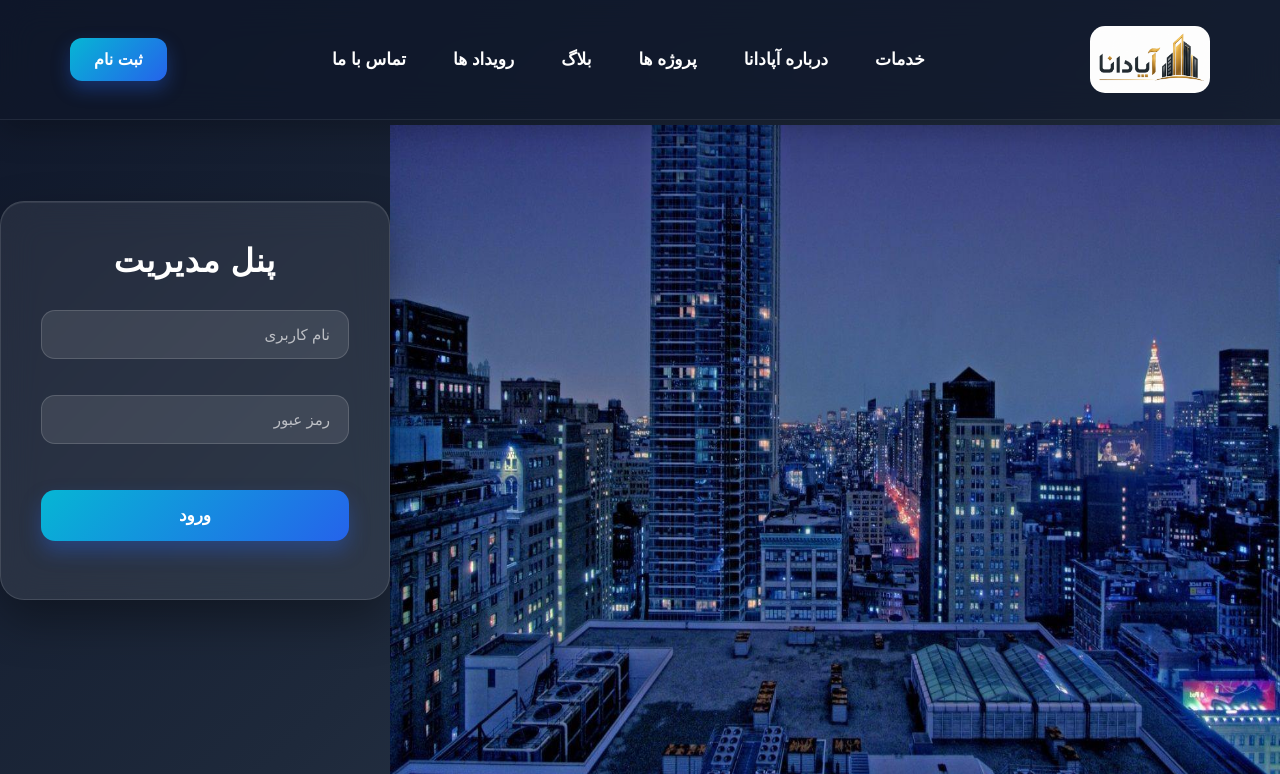
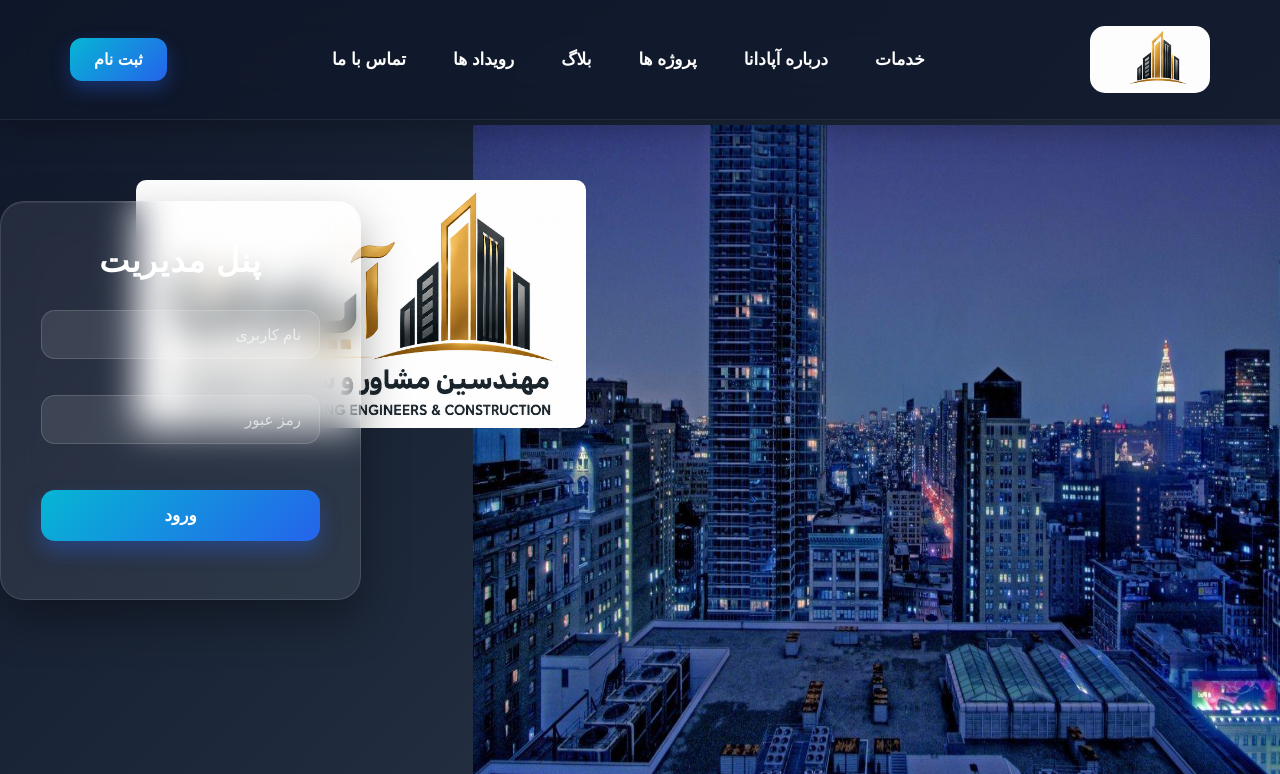
Before and after one commit to vanderland-red/Building-Apadana, a Flask app: page /admin in a window 1280 px wide. Shown: the top 774 px of the page. Run offline with Flask 3, Linux system fonts and the light colour scheme.

Commit message:
center logo added in home page

```diff
--- a/static/css/header.css
+++ b/static/css/header.css
@@ -116,6 +116,11 @@ nav ul li a:hover::after{
     nav{
         display: none;
     }
+    .logo img{
+        width: 70px;
+        height: auto;
+        margin-right: 50px;
+    }
 
     nav ul{
         gap:18px;
@@ -158,3 +163,62 @@ nav ul li a:hover::after{
     z-index: 1;
     top: 0;
 }
+
+.center-logo-header img{
+    width: 250px;
+    height: auto;
+    border-radius: 10px;
+    position: absolute;
+    top: 180px;
+}
+
+.center-logo-header {
+    display: flex;
+    margin: auto;
+    justify-content: center;
+    align-items: center;
+
+}
+
+@media (min-width:768px){
+    .center-logo-header img{
+        width: 450px;
+        height: auto;
+    }
+}
+
+.rezomeh-file{
+    display: inline-flex;
+    text-decoration: none;
+    border: 1px solid black;
+    color: rgb(0, 8, 122);
+    background-color: white;
+    border-radius: 10px;
+    padding: 10px;
+    font-size: 18px;
+}
+.rezomeh-file span img{
+    width: 30px;
+    height: auto;
+    border-radius: 10px;
+}
+.rezomeh-file:hover{
+    cursor: pointer;
+    color: white;
+    background-color: rgb(0, 8, 122);
+    transition: 0.3s;
+}
+.rezomeh-file-parent{
+    display: flex;
+    justify-content: center;
+    transform: translateY(-60px);
+}
+.matn-rezomeh{
+    margin-right: 5px;
+}
+
+@media (min-width:768px){
+    .rezomeh-file-parent{
+        transform: translateY(-100px);
+    }
+}
--- a/templates/part/header.html
+++ b/templates/part/header.html
@@ -1,13 +1,24 @@
 <link rel="stylesheet" href="{{ url_for('static', filename='css/header.css') }}">
 
 <div class="banner-img-header">
-    <img src="{{ url_for('static', filename='image/banner.jpg') }}" alt="apadana-building">
+    <img src="{{ url_for('static', filename='image/banner.jpg') }}" alt="apadana-building-banner">
+</div>
+
+<div class="rezomeh-file-parent">
+        <a class="rezomeh-file" href="{{ url_for('static', filename='files/resume.pdf') }}" download>
+
+            <span><img src="{{ url_for('static', filename='image/download-logo.png') }}"></span>     <span class="matn-rezomeh">دریافت رزومه</span>
+        </a>
+    </div>
+
+<div class="center-logo-header">
+    <img src="{{ url_for('static', filename='image/center-logo-apadana.png') }}" alt="apadana-building-logo-center">
 </div>
 
 <header>
     <a class="apadana-logo-link" href="{{ url_for('general.home') }}">
     <div class="logo">
-        <img src="{{ url_for('static', filename='image/apadana.png') }}" alt="">
+        <img src="{{ url_for('static', filename='image/apadana-logo-no-name.png') }}" alt="">
     </div>
     </a>
 
```
Also changed, not shown: static/image/apadana-logo-no-name.png (added), static/image/banner2.jpg (deleted), static/image/center-logo-apadana.png (added), static/image/download-logo.png (added).
